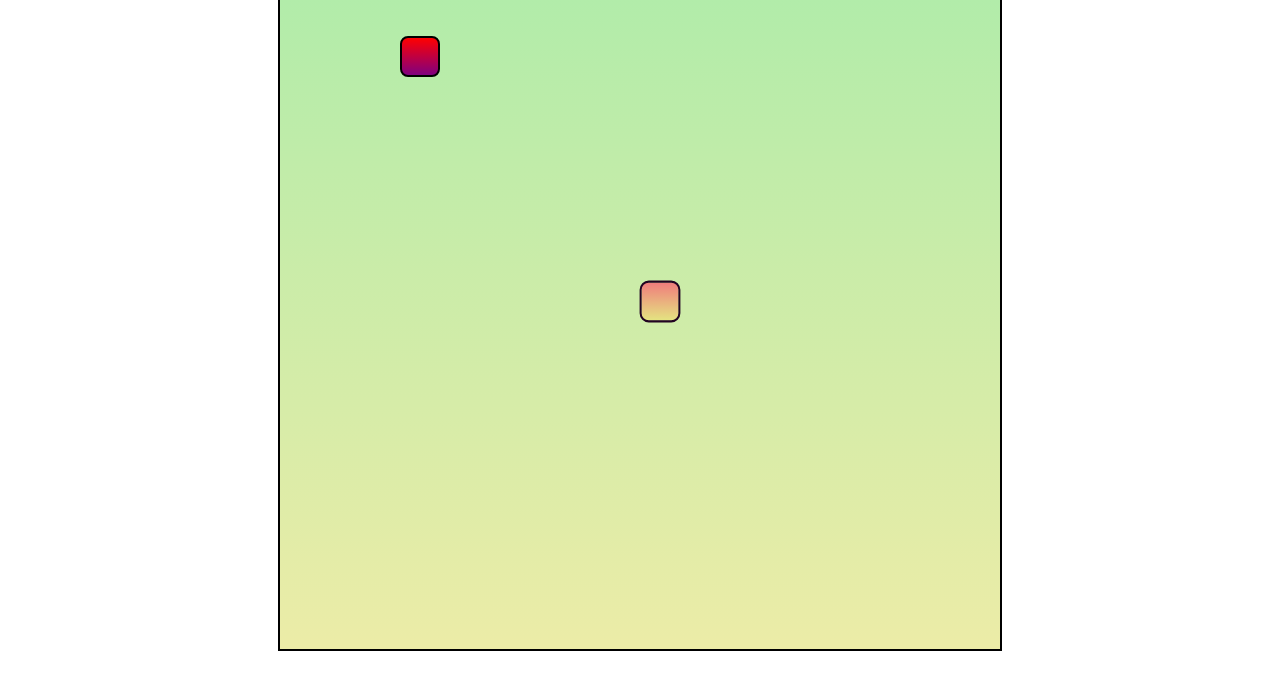
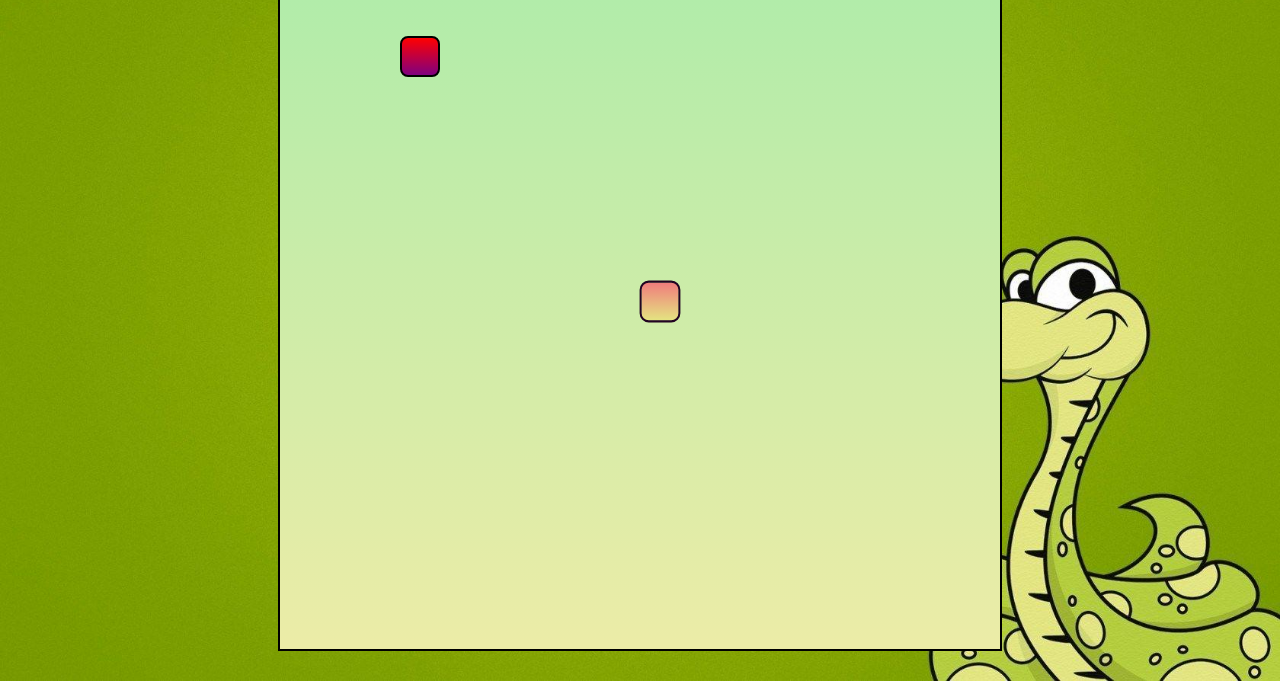
Before and after one commit to amiteshks264/Snake-game, a plain HTML site: page index.html in a window 1280 px wide. Shown: the part 119-800 px from the top of the page. Drawn offline with Linux system fonts and the light colour scheme; the site is published under a folder, as on GitHub Pages, so addresses that start at the root find nothing; a web font is replaced by a local one.

Commit message:
Update style.css

```diff
--- a/style.css
+++ b/style.css
@@ -5,7 +5,7 @@
 }
 
 .body{
-    background: url("/img/bg.jpg");
+    background: url("img/bg.jpg");
     min-height: 100vh;
     background-size: 100vw 100vh;
     background-repeat: no-repeat;
```
